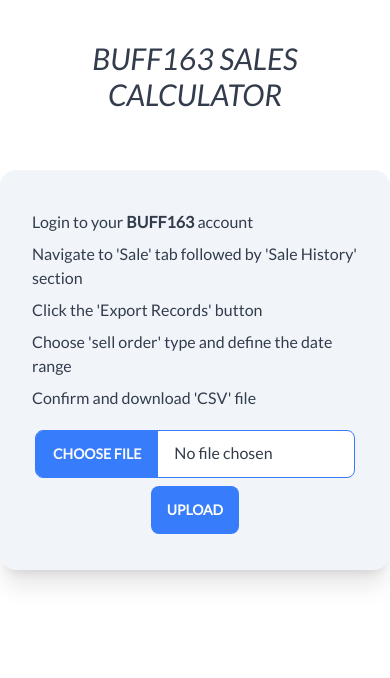
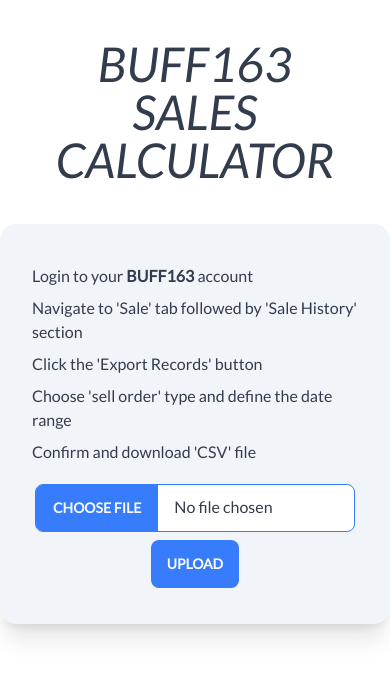
Before and after one commit to shresthashreejan/buff163Calc, a SvelteKit app: page / in a window 390 px wide. Shown: the top 678 px of the page. Built offline with nearby package versions, Linux system fonts and the light colour scheme.

Commit message:
Fixed responsiveness CSS

```diff
--- a/src/routes/+page.svelte
+++ b/src/routes/+page.svelte
@@ -89,15 +89,16 @@
 </script>
 
 {#if loadedDOM}
-	<div class="flex justify-center min-h-screen">
+	<div class="flex md:justify-center min-h-screen">
 		<div class="flex-col justify-center items-center">
 			<div
 				in:fly={{ y: 500, duration: 1000, opacity: -10 }}
 				out:fade
-				class="uppercase p-10 mb-28 sm:mb-4 lg:mb-10 text-3xl sm:text-6xl md:text-7xl lg:text-8xl flex justify-center text-center italic"
+				class="uppercase p-10 text-5xl sm:text-6xl md:text-7xl lg:text-8xl flex justify-center text-center italic"
 			>
 				BUFF163 Sales Calculator
 			</div>
+			<div>
 				<div class="flex justify-center items-center h-1/4">
 					<div
 						in:slide={{ duration: 1000, axis: 'y', easing: backInOut }}
@@ -119,7 +120,7 @@
 								<div class="pb-2">Confirm and download 'CSV' file</div>
 							</div>
 
-						<div class="card-actions flex justify-center items-center my-1 md:my-5">
+							<div class="card-actions flex justify-center items-center my-1 md:my-3">
 								<input
 									type="file"
 									id="csvInput"
@@ -129,6 +130,7 @@
 									class="btn btn-primary border-0 bg-secondary hover:bg-white text-white hover:text-secondary"
 									on:click={csvUpload}>Upload</button
 								>
+							</div>
 						</div>
 					</div>
 				</div>
```
Lines whose indentation alone changed are shown as unchanged.
